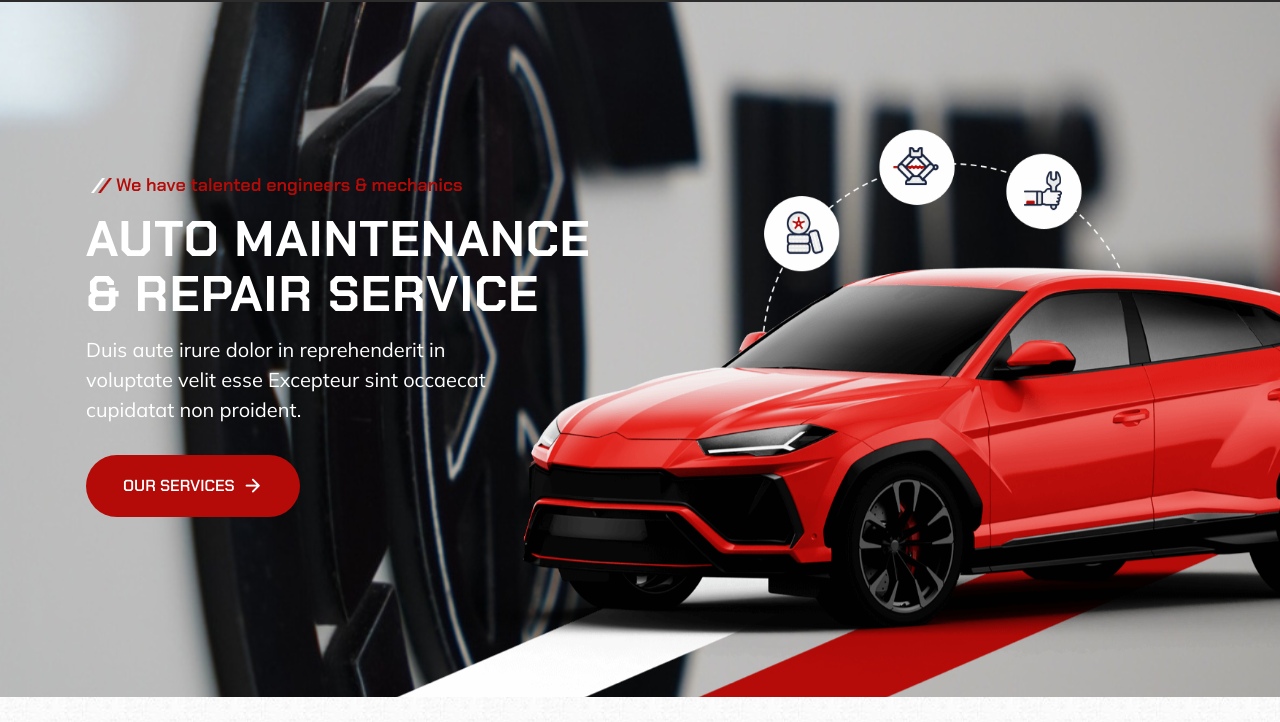
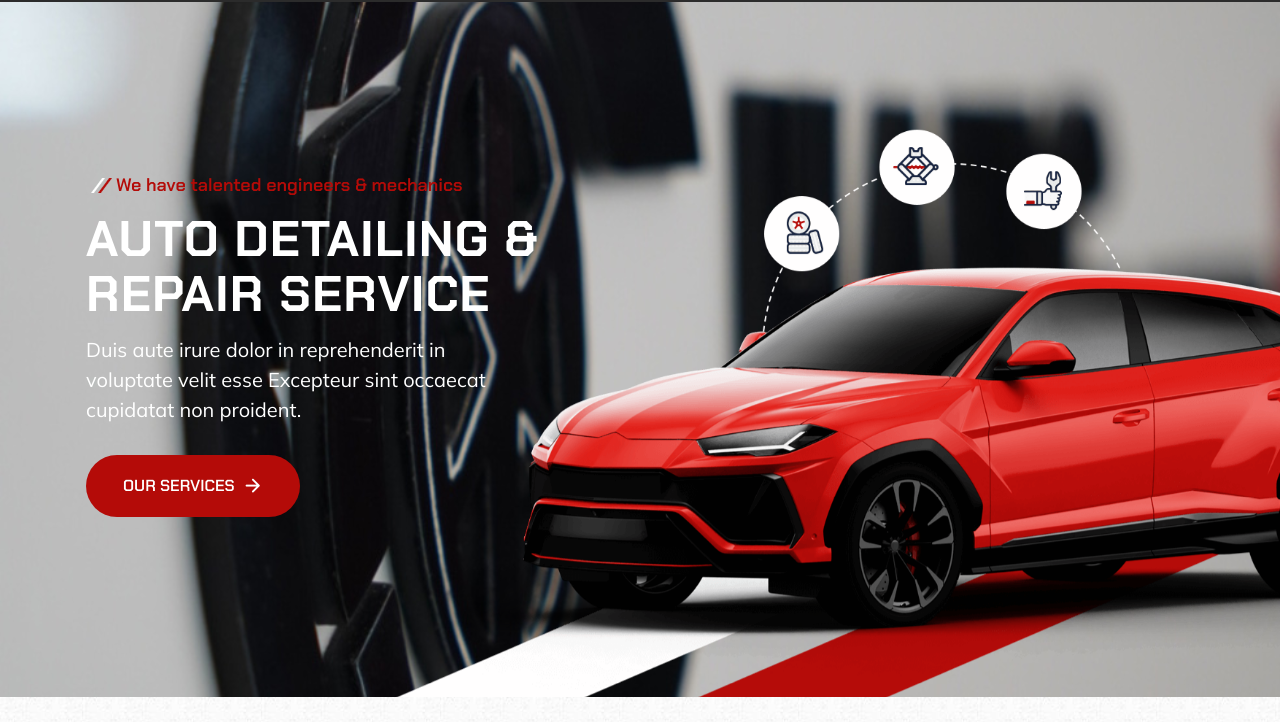
Before and after one commit to Puneeth-Gaikwad-L/Chang-auto-detailing-website, a plain HTML site: page index.html in a window 1280 px wide. Shown: the part 78-800 px from the top of the page. Drawn offline with nearby package versions, Linux system fonts and the light colour scheme.

Commit message:
Update index.html

```diff
--- a/index.html
+++ b/index.html
@@ -117,7 +117,7 @@
 
             <p class="section-subtitle :dark">We have talented engineers & mechanics</p>
 
-            <h1 class="h1 section-title">Auto Maintenance & Repair Service</h1>
+            <h1 class="h1 section-title">Auto Detailing & Repair Service</h1>
 
             <p class="section-text">
               Duis aute irure dolor in reprehenderit in voluptate velit esse Excepteur sint occaecat cupidatat non
```
